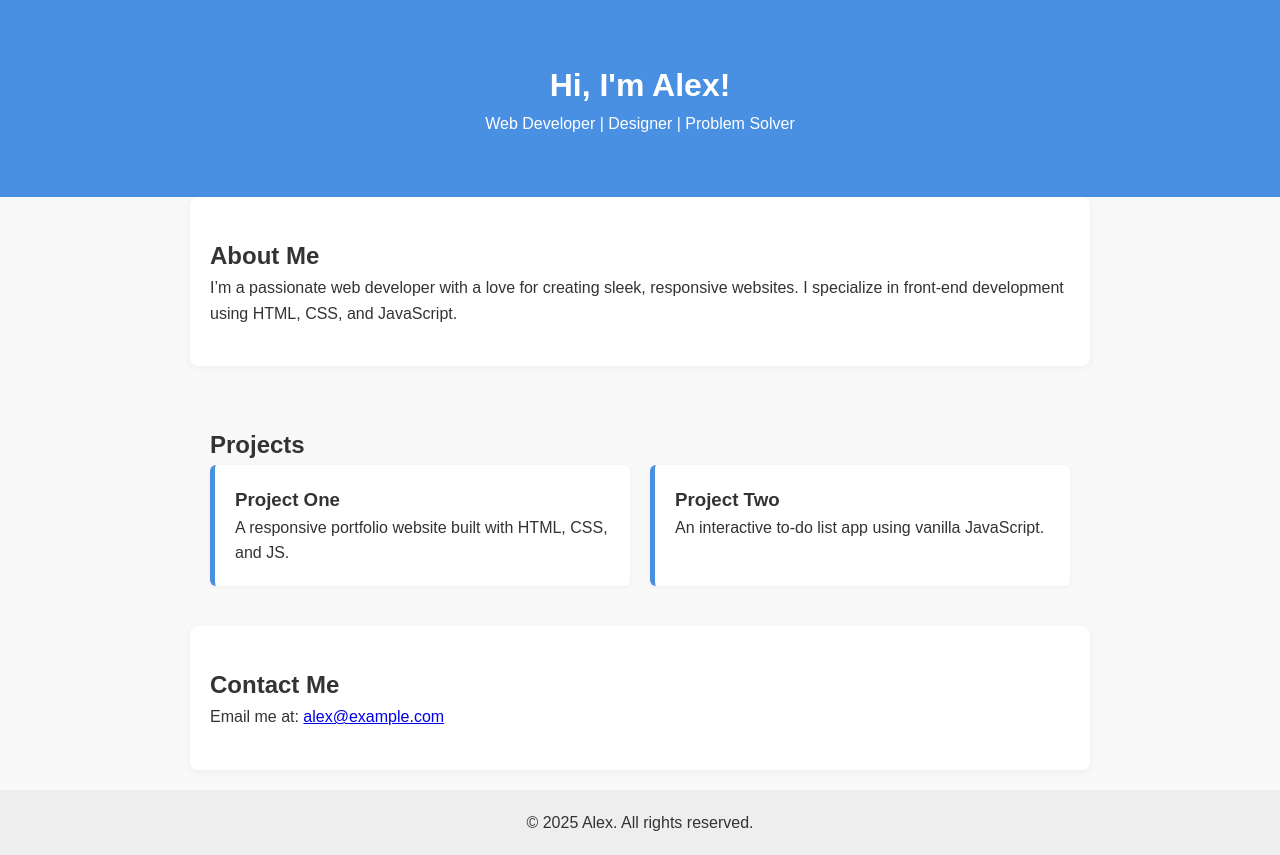
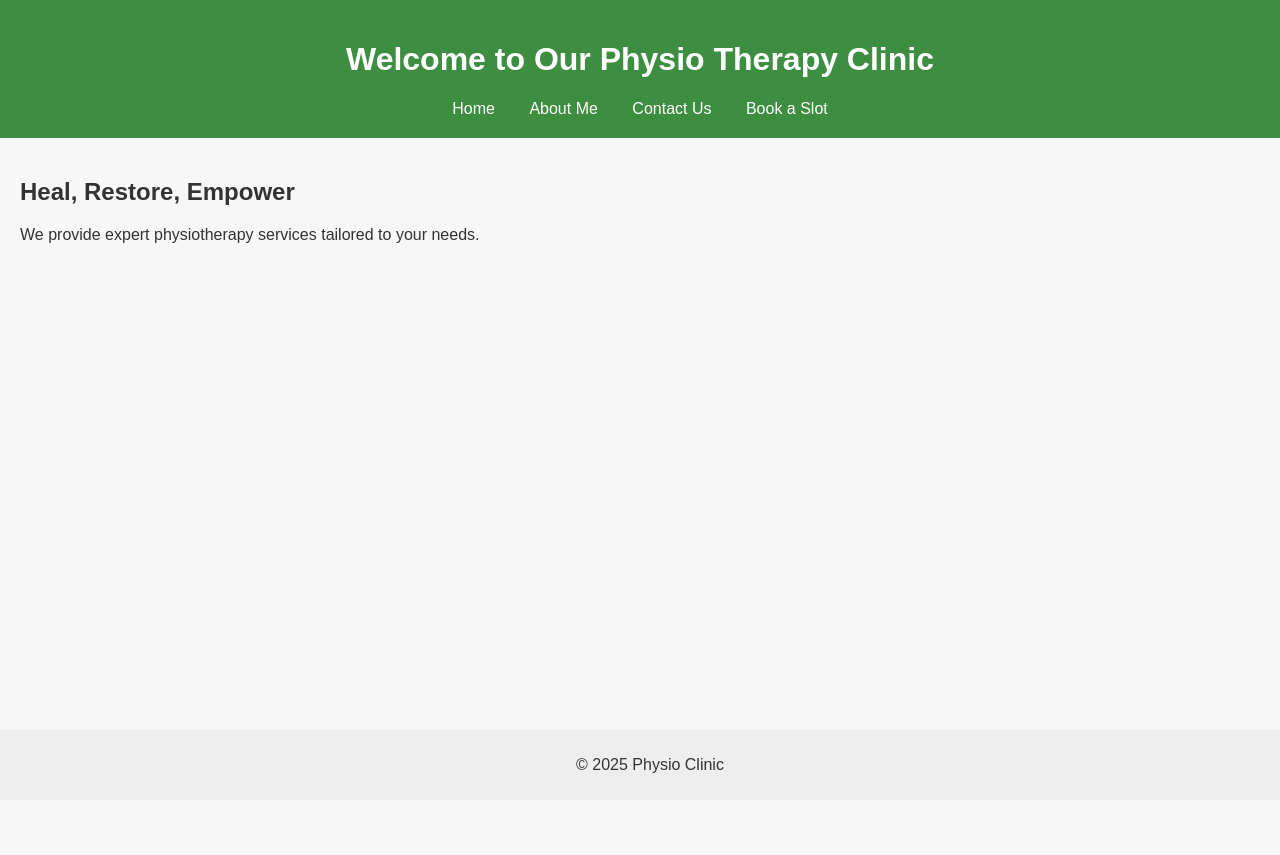
Before and after one commit to ankit2410/hd, a plain HTML site: page index.html in a window 1280 px wide. After the commit the page ends 800 px from the top, so only its background shows below. Drawn offline with Linux system fonts and the light colour scheme.

Commit message:
initial code with multiple pages

```diff
--- a/index.html
+++ b/index.html
@@ -3,43 +3,27 @@
 <head>
   <meta charset="UTF-8" />
   <meta name="viewport" content="width=device-width, initial-scale=1.0"/>
-  <title>My Portfolio</title>
+  <title>Physio Clinic - Home</title>
   <link rel="stylesheet" href="style.css" />
 </head>
 <body>
-
-  <header class="hero">
-    <h1>Hi, I'm Alex!</h1>
-    <p>Web Developer | Designer | Problem Solver</p>
+  <header>
+    <h1>Welcome to Our Physio Therapy Clinic</h1>
+    <nav>
+      <a href="index.html">Home</a>
+      <a href="about.html">About Me</a>
+      <a href="contact.html">Contact Us</a>
+      <a href="booking.html">Book a Slot</a>
+    </nav>
   </header>
-
-  <section class="about">
-    <h2>About Me</h2>
-    <p>I’m a passionate web developer with a love for creating sleek, responsive websites. I specialize in front-end development using HTML, CSS, and JavaScript.</p>
-  </section>
-
-  <section class="projects">
-    <h2>Projects</h2>
-    <div class="project-list">
-      <div class="project-card">
-        <h3>Project One</h3>
-        <p>A responsive portfolio website built with HTML, CSS, and JS.</p>
-      </div>
-      <div class="project-card">
-        <h3>Project Two</h3>
-        <p>An interactive to-do list app using vanilla JavaScript.</p>
-      </div>
-    </div>
-  </section>
-
-  <section class="contact">
-    <h2>Contact Me</h2>
-    <p>Email me at: <a href="mailto:alex@example.com">alex@example.com</a></p>
-  </section>
-
+  <main>
+    <section>
+      <h2>Heal, Restore, Empower</h2>
+      <p>We provide expert physiotherapy services tailored to your needs.</p>
+    </section>
+  </main>
   <footer>
-    <p>&copy; 2025 Alex. All rights reserved.</p>
+    <p>&copy; 2025 Physio Clinic</p>
   </footer>
-
 </body>
 </html>
--- a/style.css
+++ b/style.css
@@ -1,53 +1,58 @@
-* {
+body {
+  font-family: Arial, sans-serif;
   margin: 0;
   padding: 0;
-    box-sizing: border-box;
-  }
-
-  body {
-    font-family: Arial, sans-serif;
-    line-height: 1.6;
-    background-color: #f9f9f9;
+  background: #f7f7f7;
   color: #333;
 }
 
-  header.hero {
-    background-color: #4a90e2;
+header {
+  background: #3e8e41;
   color: white;
-    padding: 60px 20px;
+  padding: 20px;
   text-align: center;
 }
 
-  section {
-    padding: 40px 20px;
-    max-width: 900px;
+nav a {
+  margin: 0 15px;
+  color: white;
+  text-decoration: none;
+}
+
+main {
+  padding: 20px;
+}
+
+footer {
+  background: #eee;
+  text-align: center;
+  padding: 10px;
+  position: fixed;
+  width: 100%;
+  bottom: 0;
+}
+
+form {
+  background: #fff;
+  padding: 20px;
+  border-radius: 6px;
+  max-width: 400px;
   margin: auto;
 }
 
-  .about, .contact {
-    background-color: #fff;
-    margin-bottom: 20px;
-    border-radius: 8px;
-    box-shadow: 0 2px 8px rgba(0, 0, 0, 0.05);
+input, button {
+  margin-top: 10px;
+  width: 100%;
+  padding: 10px;
 }
 
-  .projects .project-list {
-    display: flex;
-    flex-wrap: wrap;
-    gap: 20px;
+button {
+  background-color: #3e8e41;
+  color: white;
+  border: none;
+  cursor: pointer;
 }
 
-  .project-card {
-    flex: 1 1 45%;
-    background-color: #fff;
-    padding: 20px;
-    border-left: 5px solid #4a90e2;
-    border-radius: 6px;
-    box-shadow: 0 1px 4px rgba(0, 0, 0, 0.05);
+button:hover {
+  background-color: #367638;
 }
-
-  footer {
-    text-align: center;
-    padding: 20px;
-    background-color: #eee;
-  }
```
Also changed, not shown: about.html (added, +29 -0 lines), booking.html (added, +42 -0 lines), contact.html (added, +34 -0 lines), prompt.txt (added). Lines whose indentation alone changed are shown as unchanged.
